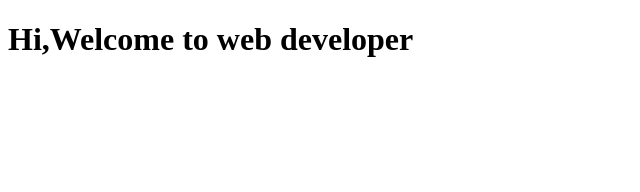
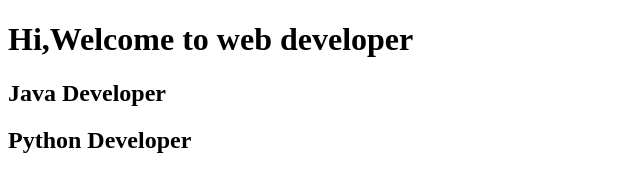
Before and after one commit to bellalhr/bellal.github.io, a plain HTML site: page index.html in a window 1280 px wide. Shown: the whole page, without its empty margins (0-640 px from the left). Drawn offline with Linux system fonts and the light colour scheme.

Commit message:
add new langua

```diff
--- a/index.html
+++ b/index.html
@@ -3,6 +3,8 @@
 <body>
 
 <h1>Hi,Welcome to web developer</h1>
+  <h2>Java Developer</h2>
+  <h2>Python Developer</h2>
 
 
 </body>
```
